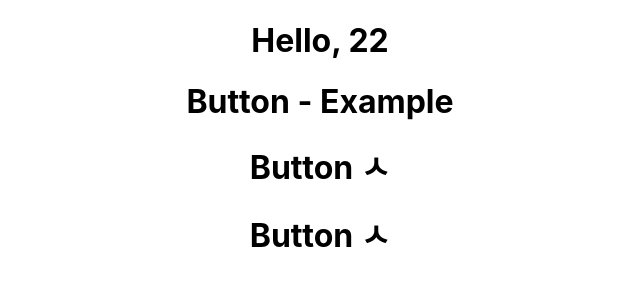
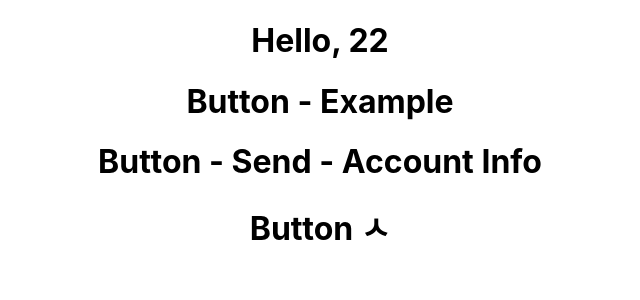
Before and after one commit to shj0000/chain, a React (Create React App) app in the folder client/react-test2/: page / in a window 1280 px wide. Shown: the top 300 px of the page, without its empty margins (320-960 px from the left). Built offline with nearby package versions, Linux system fonts and the light colour scheme.

Commit message:
Update Comp2.js

```diff
--- a/client/react-test2/src/component/Comp2.js
+++ b/client/react-test2/src/component/Comp2.js
@@ -19,7 +19,7 @@ class Comp2 extends React.Component {
   }
 
   render() {
-    return <h1 onClick={this.test}>Button ㅅ{this.props.name}</h1>;
+    return <h1 onClick={this.test}>Button - Send - Account Info{this.props.name}</h1>;
   }
 }
 
```
